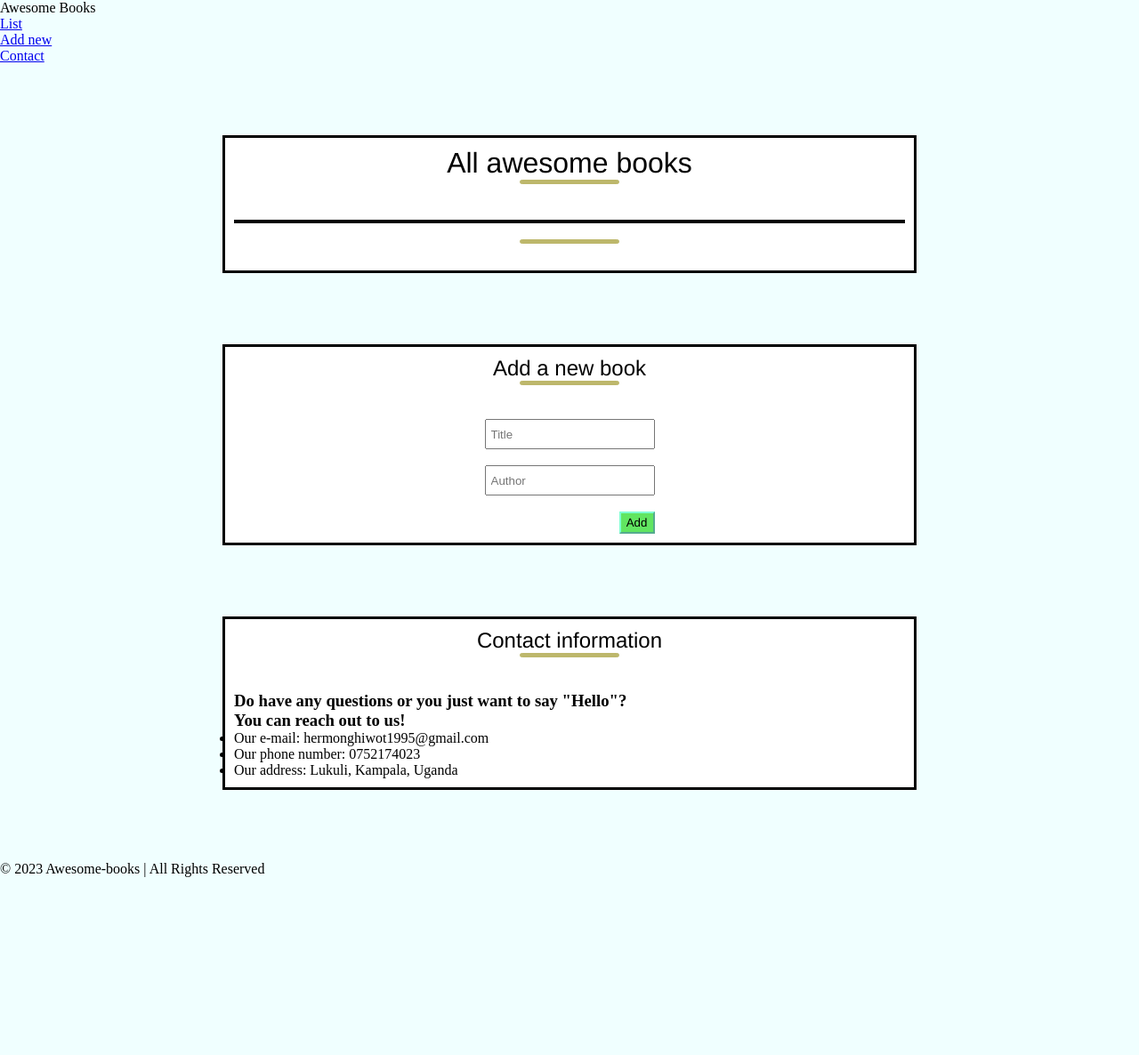
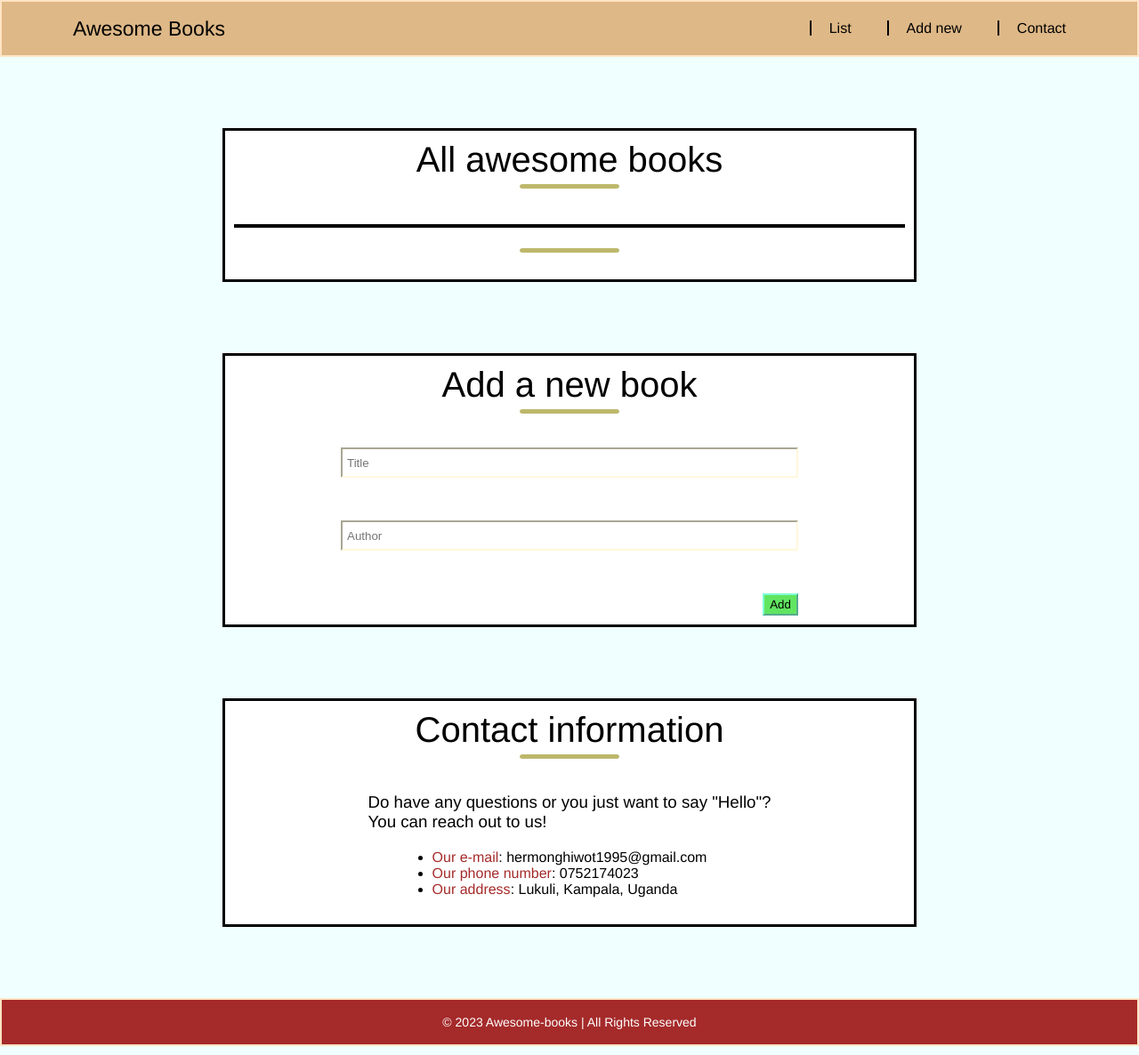
Before and after one commit to HERMON-1995/Awesome-books-project, a website: page index.html in a window 1280 px wide. Shown: the whole page at 89% size. Before the commit the page ends 986 px from the top, so only its background shows below. Drawn offline with Linux system fonts and the light colour scheme.

Commit message:
Update style.css

```diff
--- a/style.css
+++ b/style.css
@@ -14,6 +14,43 @@ body {
   background-color: azure;
 }
 
+.nav {
+  height: 60px;
+  background-color: burlywood;
+  display: flex;
+  justify-content: space-between;
+  align-items: center;
+  padding-left: 80px;
+  padding-right: 80px;
+  border: 2px solid bisque;
+  margin: 0px 0px;
+}
+
+.nav p {
+    font-size: 23px;
+    font-weight: 100;
+    font-family: 'Franklin Gothic Medium', 'Arial Narrow', Arial, sans-serif;
+}
+
+.nav-ul {
+  display: flex;
+  list-style: none;
+}
+
+.nav-ul li a {
+    margin-left: 40px;
+    font-weight: 100;
+    font-family: 'Franklin Gothic Medium', 'Arial Narrow', Arial, sans-serif;
+    text-decoration: none;
+    color: black;
+    border-left: 2px solid black;
+    padding-left: 20px;
+}
+
+.nav-ul li a:hover {
+    color: brown;
+}
+
 .container {
   background-color: white;
   border: 3px solid black;
@@ -24,6 +61,7 @@ body {
 }
 
 .h1-all {
+  font-size: 40px;
   text-align: center;
   font-weight: 100;
   font-family: 'Franklin Gothic Medium', 'Arial Narrow', Arial, sans-serif;
@@ -69,6 +107,7 @@ body {
   display: block;
   align-self: center;
   border: 1px solid darkkhaki;
+  margin-top: 5px;
   margin-bottom: 20px;
   width: 110px;
   height: 3px;
@@ -83,6 +122,7 @@ body {
 }
 
 .h2-add {
+  font-size: 40px;
   text-align: center;
   font-weight: 100;
   font-family: 'Franklin Gothic Medium', 'Arial Narrow', Arial, sans-serif;
@@ -90,8 +130,11 @@ body {
 
 #title,
 #author {
+  width: 500px;
+  border-color: cornsilk;
   padding: 5px;
   height: 20px;
+  margin-bottom: 30px;
 }
 
 #book-form .btn {
@@ -105,3 +148,38 @@ body {
   font-family: 'Franklin Gothic Medium', 'Arial Narrow', Arial, sans-serif;
   cursor: pointer;
 }
+
+.h3-contact {
+    align-self: center;
+    font-weight: 100;
+    font-family: 'Franklin Gothic Medium', 'Arial Narrow', Arial, sans-serif;
+}
+
+.ul-contact {
+   align-self: center;
+   margin-top: 20px;
+   margin-bottom: 20px;
+}
+
+.ul-contact li {
+    font-weight: 100;
+    font-family: 'Franklin Gothic Medium', 'Arial Narrow', Arial, sans-serif;
+}
+
+.ul-contact li span{
+    color:brown;
+}
+
+footer {
+    background-color: brown;
+    height: 50px;
+    display: flex;
+    justify-content: center;
+    align-items: center;
+    border: 2px solid bisque;
+    margin: 10px 0px;
+    color: white;
+    font-size: 14px;
+    font-weight: 100;
+    font-family: 'Franklin Gothic Medium', 'Arial Narrow', Arial, sans-serif;
+}
```
